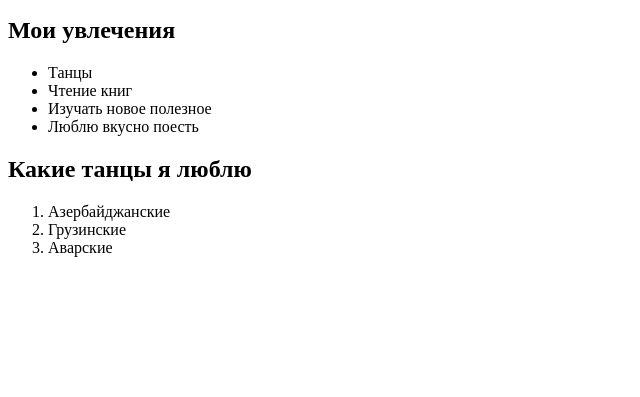
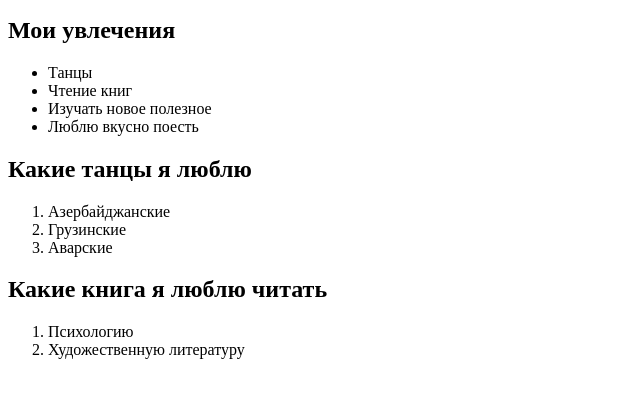
Before and after one commit to nazarowanagma2104-netizen/my-first-site, a plain HTML site: page index.html in a window 1280 px wide. Shown: the part 101-498 px from the top of the page, without its empty margins (0-640 px from the left). Drawn offline with Linux system fonts and the light colour scheme.

Commit message:
add new hobby

```diff
--- a/index.html
+++ b/index.html
@@ -22,5 +22,10 @@
         <li>Грузинские</li>
         <li>Аварские</li>
     </ol>
+    <h2>Какие книга я люблю читать</h2>
+    <ol>
+        <li>Психологию</li>
+        <li>Художественную литературу</li>
+    </ol>
 
 </html>
```
